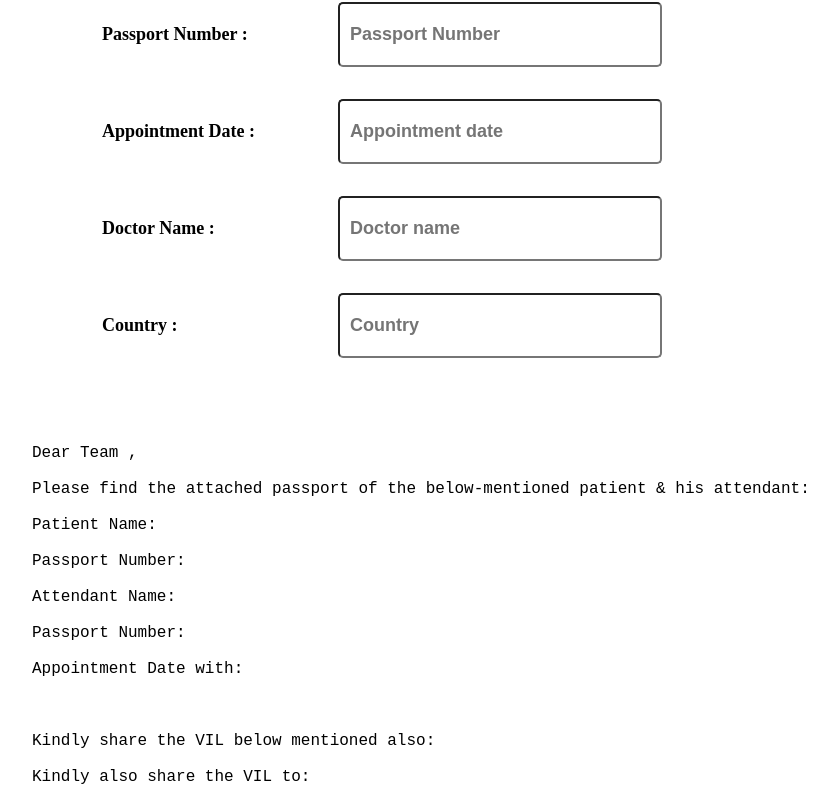
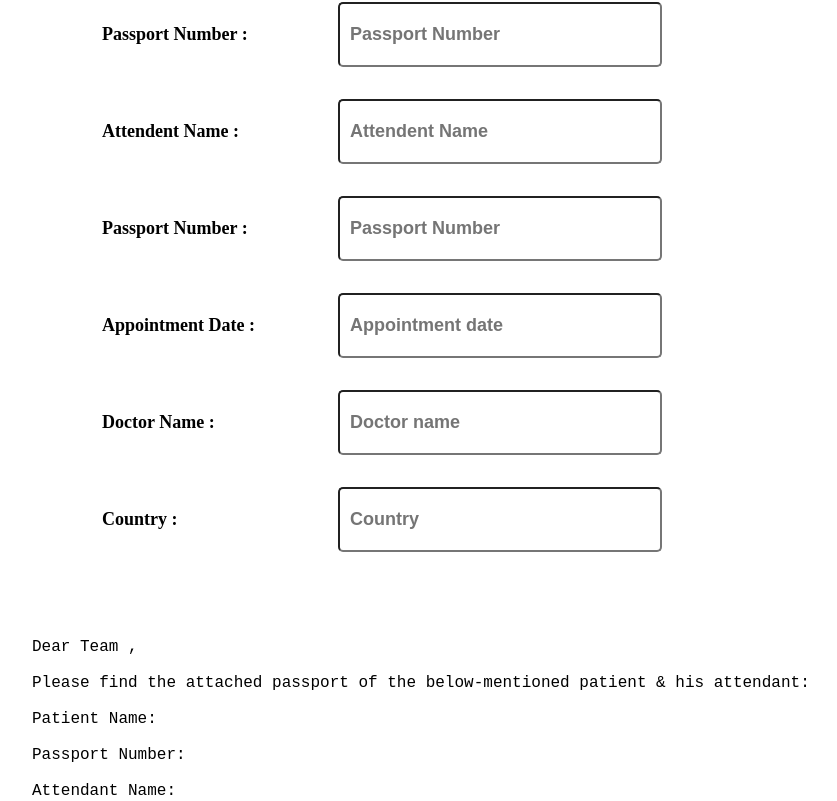
Before and after one commit to premshetty/chrome-extension, a React (Create React App) app: page / in a window 1280 px wide. Shown: the part 539-1340 px from the top of the page, without its empty margins (258-1095 px from the left). Built offline with nearby package versions, Linux system fonts and the light colour scheme.

Commit message:
input update

```diff
--- a/src/components/Opinion.js
+++ b/src/components/Opinion.js
@@ -84,7 +84,6 @@ Health Problem: ${problem}
 Case History:   ${caseHistory}
 
 
-What treatment plan has been suggested by the doctors in their country –
 
 Country:  ${country}
 `}
--- a/src/components/Vil.js
+++ b/src/components/Vil.js
@@ -8,6 +8,8 @@ function Vil() {
   const [AppointmentDate, setAppointmentDate] = useState("");
   const [DoctorName, setDoctorName] = useState("");
   const [country, setcountry] = useState("");
+  const [Attendent2, setAttendent2] = useState("");
+  const [Attendentpassportnumber2, setAttendentpassportnumber2] = useState("");
   const Handlechange = (e, setter) => {
     setter(e.target.value);
   };
@@ -49,6 +51,22 @@ function Vil() {
           />
         </p>
         <p>
+          <span> Attendent Name : </span>
+          <input
+            type="text"
+            placeholder="Attendent Name "
+            onChange={(e) => Handlechange(e, setAttendent2)}
+          />
+        </p>
+        <p>
+          <span> Passport Number : </span>
+          <input
+            type="text"
+            placeholder="Passport Number "
+            onChange={(e) => Handlechange(e, setAttendentpassportnumber2)}
+          />
+        </p>
+        <p>
           <span>Appointment Date : </span>
           <input
             type="text"
@@ -73,7 +91,7 @@ function Vil() {
           />
         </p>
       </div>
-      <pre className={classes.textarea}>
+      <pre style={{ paddingBottom: "100px" }} className={classes.textarea}>
         {`
 
 
@@ -89,6 +107,10 @@ Attendant Name: ${Attendentname}
 
 Passport Number: ${Attendentpassportnumber}
 
+Attendant Name: ${Attendent2}
+
+Passport Number: ${Attendentpassportnumber2}
+
 Appointment Date with: ${DoctorName}  ${AppointmentDate.split("-")
           .reverse()
           .join("-")}
@@ -97,7 +119,7 @@ Appointment Date with: ${DoctorName}  ${AppointmentDate.split("-")
 
 Kindly share the VIL below mentioned also:
 
-Kindly also share the VIL to:
+
 
 To: Indian Embassy ${country}
 
--- a/src/components/Visa.js
+++ b/src/components/Visa.js
@@ -73,7 +73,7 @@ function Visa() {
           />
         </p>
       </div>
-      <pre className={classes.textarea}>
+      <pre style={{ paddingBottom: "100px" }} className={classes.textarea}>
         {`Dear team,
 
 Greetings from Treatment Traveller!
```
